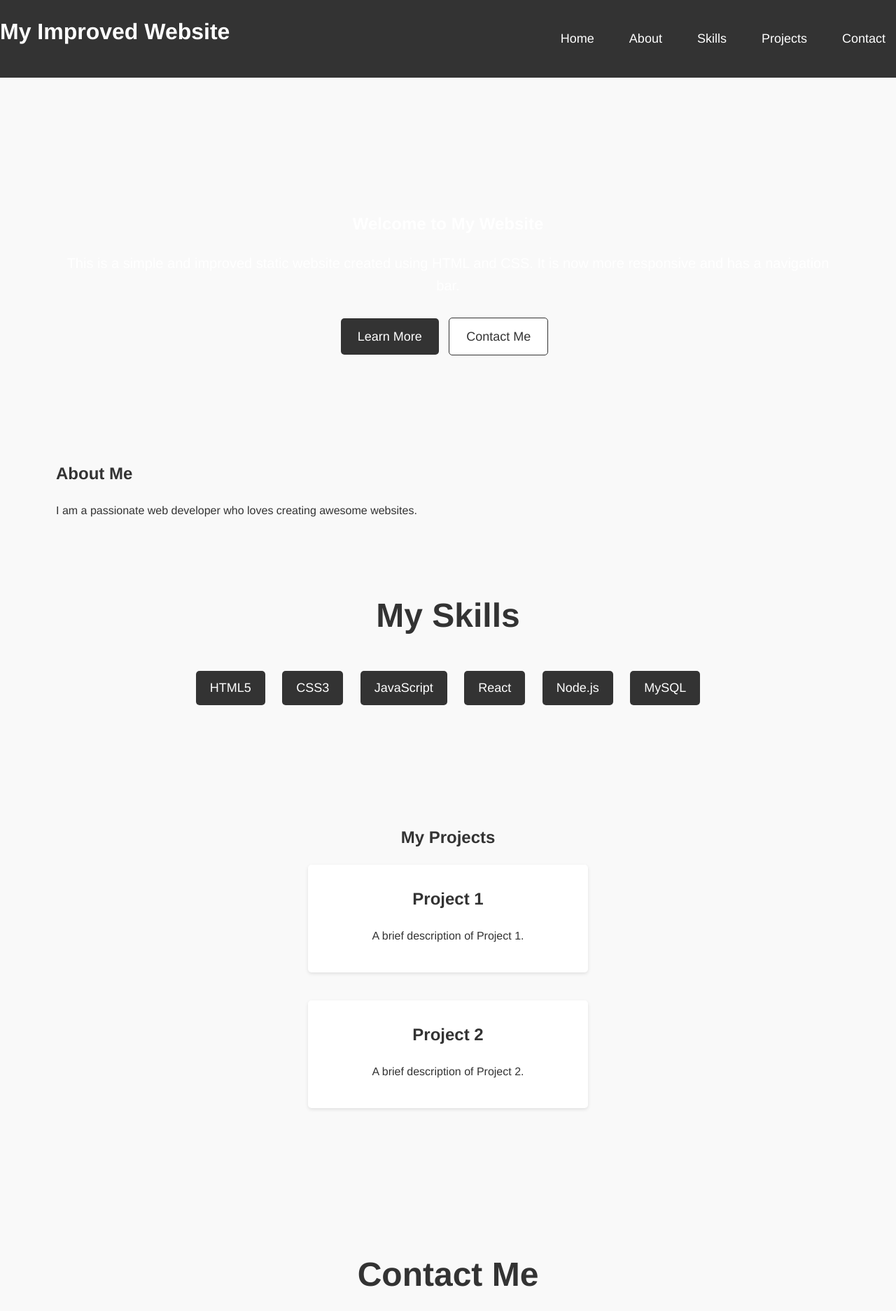
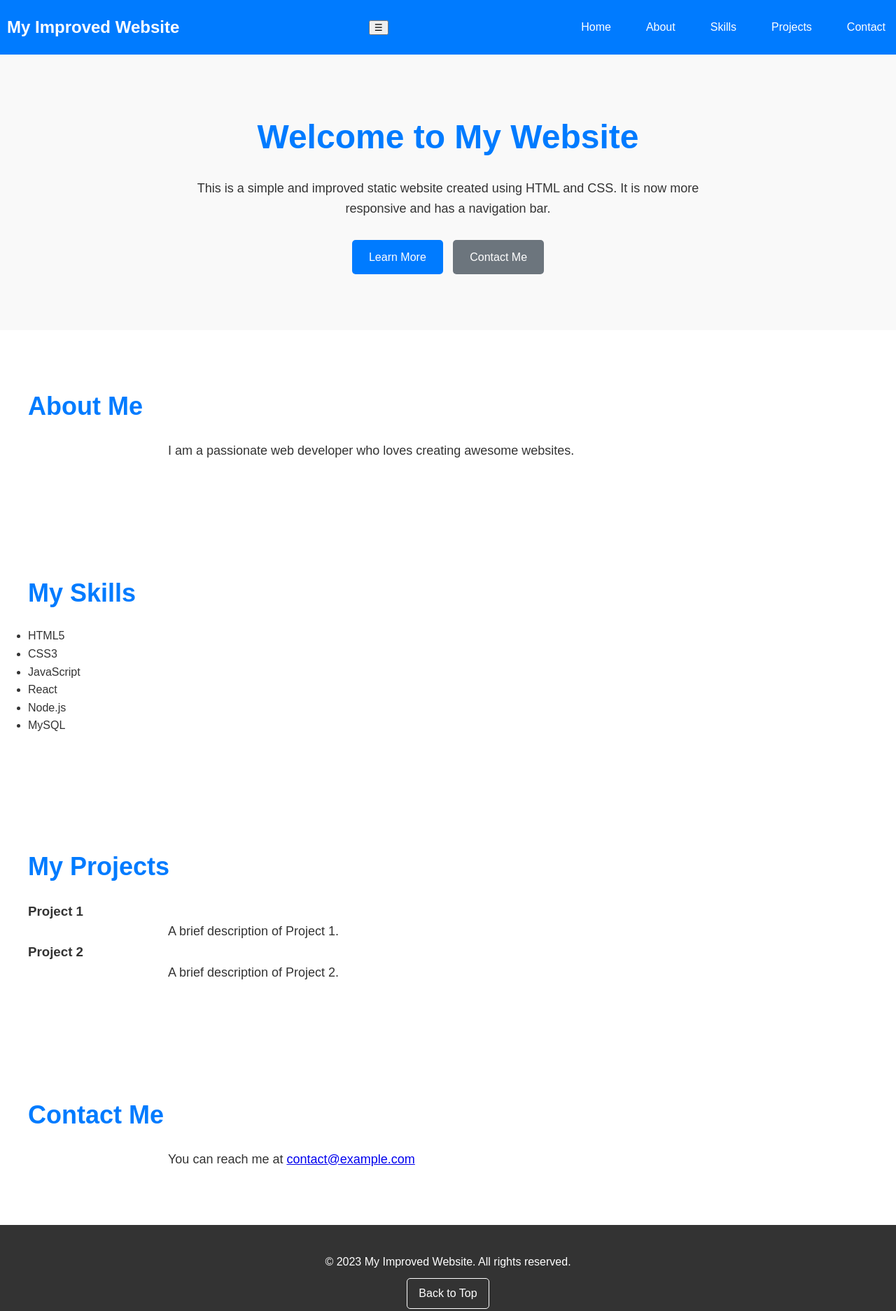
Before and after one commit to Rhyzen16/B11REPO, a plain HTML site: page index.html in a window 1280 px wide. Shown: the top 1874 px of the page at 70% size. Drawn offline with Linux system fonts and the light colour scheme.

Commit message:
Update style.css

```diff
--- a/style.css
+++ b/style.css
@@ -1,99 +1,78 @@
 /* Reset some default styles for better consistency */
-* {
-    box-sizing: border-box;
+body, h1, h2, h3, p, ul, li {
   margin: 0;
   padding: 0;
 }
 
 body {
-    font-family: "Helvetica Neue", Arial, sans-serif;
+  font-family: Arial, sans-serif;
   line-height: 1.6;
   color: #333;
-    background-color: #f9f9f9;
 }
 
-/* Improve readability of main content */
-main {
+.container {
   max-width: 1200px;
   margin: 0 auto;
-    padding: 40px;
+  padding: 20px;
 }
 
-h1, h2, h3 {
-    font-weight: 600;
-    margin-bottom: 20px;
+header {
+  background-color: #007bff;
+  color: #fff;
+  padding: 10px 0;
 }
 
-p {
-    margin-bottom: 20px;
-}
-
-/* Styling for the header */
-header {
-    background-color: #333;
-    color: #fff;
-    text-align: center;
-    padding: 20px 0;
-}
-
-.brand h1 {
-    font-size: 32px;
+.brand {
+  padding: 10px;
 }
 
 .navbar {
   display: flex;
+  align-items: center;
   justify-content: space-between;
-    align-items: center;
-}
-
-.menu-toggle {
-    display: none;
 }
 
 .menu {
   display: flex;
+  list-style: none;
 }
 
 .menu li {
-    list-style: none;
-    margin-left: 20px;
+  margin-right: 20px;
+}
+
+.menu li:last-child {
+  margin-right: 0;
 }
 
 .menu a {
   text-decoration: none;
   color: #fff;
-    font-size: 18px;
-    padding: 10px 15px;
+  padding: 8px 15px;
   border-radius: 5px;
-    transition: background-color 0.3s ease;
+  transition: background-color 0.2s ease-in-out;
 }
 
 .menu a:hover {
-    background-color: #555;
+  background-color: #0056b3;
 }
 
-/* Hero Section */
 .hero {
-    background-image: url('path/to/your-image.jpg');
-    background-size: cover;
-    background-position: center;
-    color: #fff;
+  background-color: #f9f9f9;
   text-align: center;
-    padding: 150px 0;
+  padding: 60px 0;
 }
 
-.hero-content {
-    max-width: 800px;
-    margin: 0 auto;
-}
-
-.hero h2 {
+.hero h1 {
   font-size: 48px;
   margin-bottom: 20px;
+  color: #007bff;
 }
 
 .hero p {
-    font-size: 20px;
+  font-size: 18px;
+  max-width: 800px;
+  margin: 0 auto;
 }
 
 .cta-buttons {
@@ -103,125 +82,56 @@ header {
 .btn {
   display: inline-block;
   padding: 12px 24px;
-    background-color: #333;
+  background-color: #007bff;
   color: #fff;
   text-decoration: none;
-    font-size: 18px;
   border-radius: 5px;
-    margin-right: 10px;
-    transition: background-color 0.3s ease;
-}
-
-.btn:hover {
-    background-color: #555;
+  transition: background-color 0.2s ease-in-out;
 }
 
 .btn-secondary {
-    background-color: #fff;
-    color: #333;
-    border: 1px solid #333;
+  background-color: #6c757d;
+  margin-left: 10px;
 }
 
-.btn-secondary:hover {
-    background-color: #eee;
+.btn:hover, .btn-secondary:hover {
+  background-color: #0056b3;
 }
 
-/* Skills Section */
-#skills {
-    text-align: center;
-    padding: 80px 0;
+section {
+  padding: 60px 0;
 }
 
-#skills h2 {
-    font-size: 48px;
-    margin-bottom: 30px;
+section h2 {
+  font-size: 36px;
+  margin-bottom: 20px;
+  color: #007bff;
 }
 
-#skills ul {
-    list-style: none;
-    padding: 0;
+section p {
+  font-size: 18px;
+  max-width: 800px;
+  margin: 0 auto;
 }
 
-#skills li {
-    display: inline-block;
-    background-color: #333;
-    color: #fff;
-    padding: 10px 20px;
-    margin: 10px;
-    border-radius: 5px;
-    font-size: 18px;
-}
-
-/* Projects Section */
-#projects {
-    text-align: center;
-    padding: 80px 0;
-}
-
-.project {
-    max-width: 400px;
-    margin: 0 auto 40px;
-    padding: 20px;
-    background-color: #fff;
-    border-radius: 5px;
-    box-shadow: 0 2px 5px rgba(0, 0, 0, 0.1);
-    transition: transform 0.3s ease;
-}
-
-.project:hover {
-    transform: translateY(-5px);
-}
-
-.project img {
-    max-width: 100%;
-    border-radius: 5px;
-}
-
-.project h3 {
-    font-size: 24px;
-    margin-top: 10px;
-}
-
-.project p {
-    font-size: 16px;
-}
-
-/* Contact Section */
-#contact {
-    text-align: center;
-    padding: 80px 0;
-}
-
-#contact h2 {
-    font-size: 48px;
-    margin-bottom: 30px;
-}
-
-/* Footer */
 footer {
   background-color: #333;
   color: #fff;
   text-align: center;
-    padding: 40px 0;
+  padding: 20px 0;
 }
 
-/* Back to Top Button */
 .back-to-top {
-    display: none;
-    position: fixed;
-    bottom: 20px;
-    right: 20px;
-    background-color: #333;
+  display: inline-block;
+  text-decoration: none;
   color: #fff;
-    padding: 10px;
-    text-decoration: none;
-    border-radius: 50%;
-    font-size: 18px;
-    box-shadow: 0 2px 5px rgba(0, 0, 0, 0.1);
+  margin-top: 10px;
+  border: 1px solid #fff;
+  padding: 8px 16px;
+  border-radius: 5px;
+  transition: background-color 0.2s ease-in-out;
 }
 
 .back-to-top:hover {
-    background-color: #555;
+  background-color: #007bff;
 }
-
-/* ... Your existing CSS rules ... */
```
Lines whose indentation alone changed are shown as unchanged.
